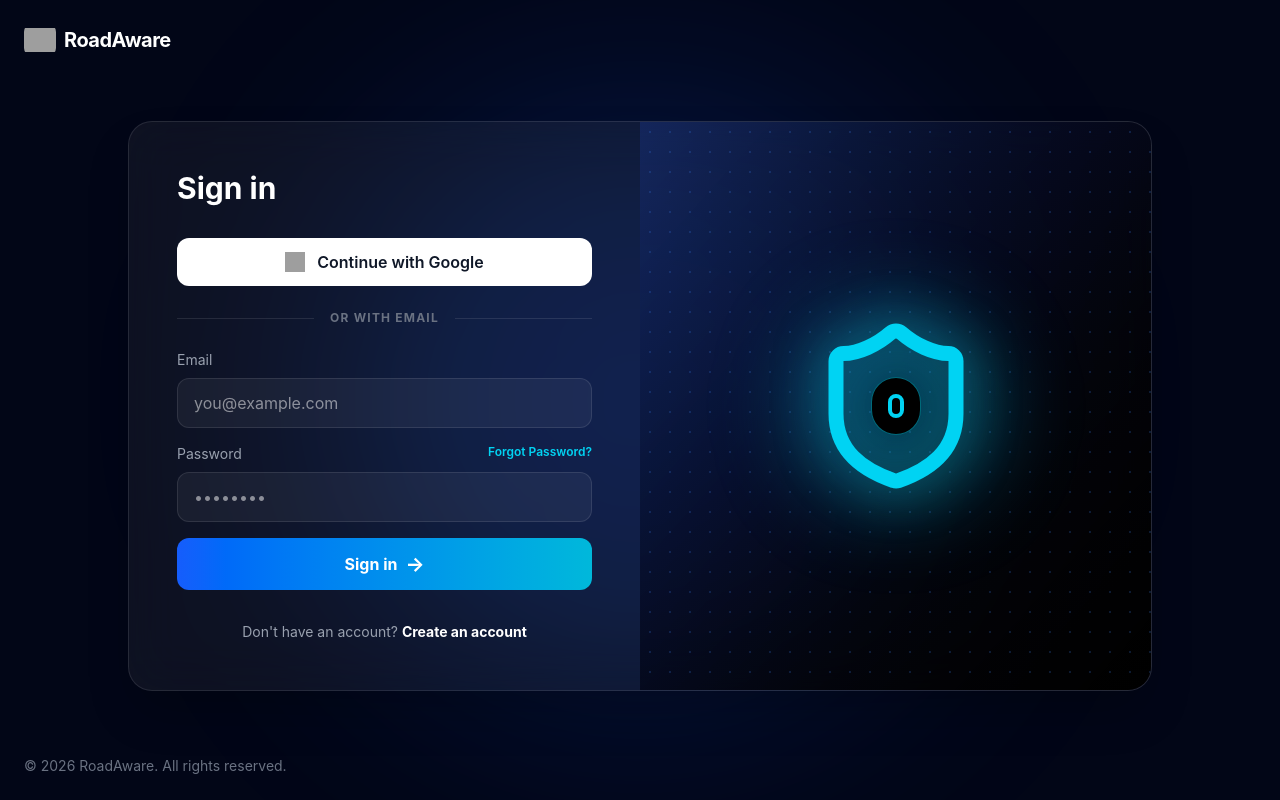
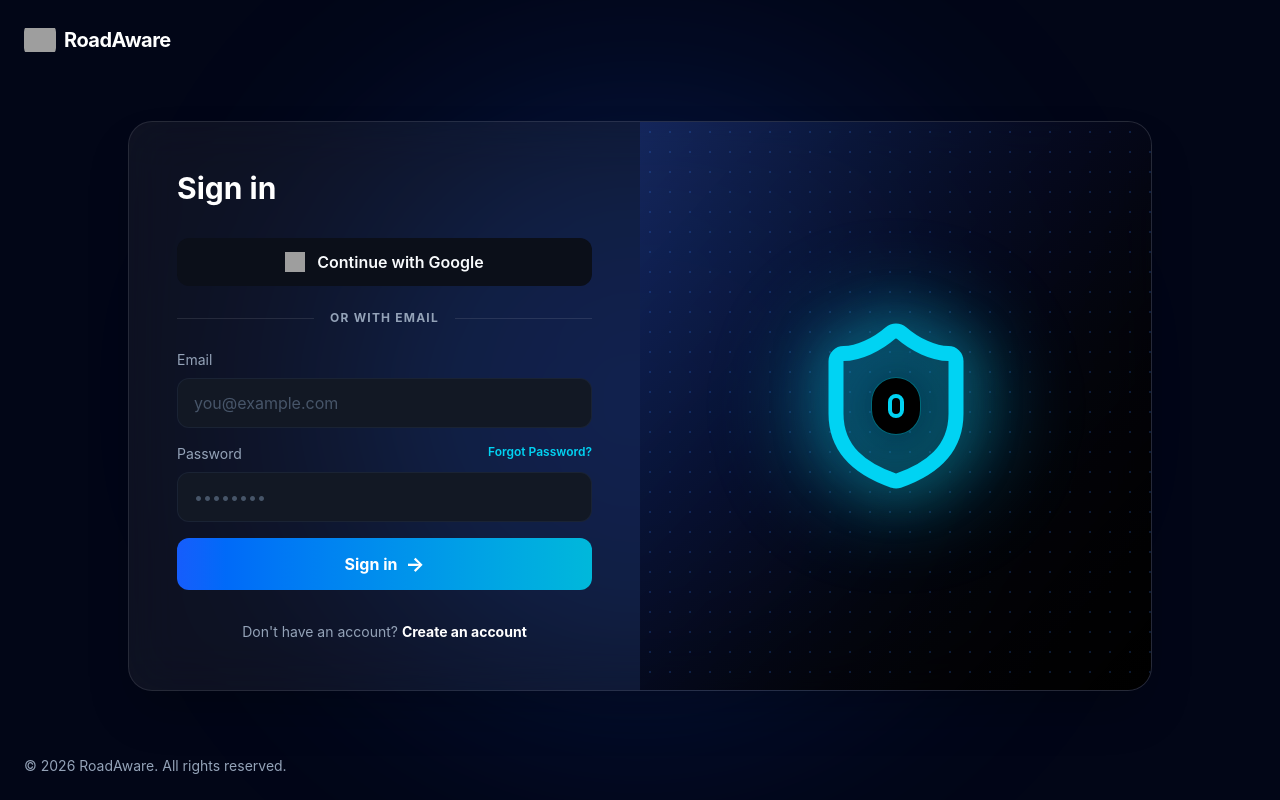
Before and after one commit to Pathum-Piyumal/RoadAware, a React (Vite) app in the folder frontend/: page /login in a window 1280 px wide. Built offline with nearby package versions, Linux system fonts and the light colour scheme; no server answers; grey boxes are pictures that could not be loaded; a web font is replaced by a local one.

Commit message:
feat(ui): implement dark and light mode with ThemeContext

```diff
--- a/frontend/src/App.jsx
+++ b/frontend/src/App.jsx
@@ -2,6 +2,7 @@ import { useEffect } from 'react';
 import { BrowserRouter as Router, Routes, Route, useLocation, Navigate } from 'react-router-dom';
 import { Toaster } from 'react-hot-toast';
 import AuthService from './services/auth.service';
+import { ThemeProvider } from './context/ThemeContext';
 
 function ScrollToTop() {
   const { pathname } = useLocation();
@@ -75,7 +76,7 @@ function AppContent() {
   const hideNavAndFooter = isAdminPage || isAuthPage;
 
   return (
-    <div className="min-h-screen bg-gray-50 text-gray-900 font-sans flex flex-col">
+    <div className="min-h-screen bg-gray-50 text-gray-900 dark:bg-slate-950 dark:text-slate-100 font-sans flex flex-col transition-colors duration-300">
 
       {/* Show Navbar conditionally */}
       {!hideNavAndFooter && <Navbar />}
@@ -139,10 +140,12 @@ function AppContent() {
 
 function App() {
   return (
-    <Router>
-      <ScrollToTop />
-      <AppContent />
-    </Router>
+    <ThemeProvider>
+      <Router>
+        <ScrollToTop />
+        <AppContent />
+      </Router>
+    </ThemeProvider>
   );
 }
 
--- a/frontend/src/components/common/Navbar.jsx
+++ b/frontend/src/components/common/Navbar.jsx
@@ -1,12 +1,15 @@
 import { Link, useLocation, useNavigate } from 'react-router-dom';
 import logo from '../../assets/logo.png';
 import AuthService from '../../services/auth.service';
+import { useTheme } from '../../context/ThemeContext';
+import { Sun, Moon } from 'lucide-react';
 
 const Navbar = () => {
   const location = useLocation();
   const navigate = useNavigate();
   const isHome = location.pathname === '/';
   const currentUser = AuthService.getCurrentUser();
+  const { isDarkMode, toggleTheme } = useTheme();
 
   const handleLogout = () => {
     AuthService.logout();
@@ -38,6 +41,38 @@ const Navbar = () => {
 
         {/* CTA */}
         <div style={{ display: 'flex', alignItems: 'center', gap: 24 }}>
+          {/* Theme Toggle Button */}
+          <button
+            onClick={toggleTheme}
+            style={{
+              background: 'rgba(255, 255, 255, 0.08)',
+              border: '1px solid rgba(255, 255, 255, 0.15)',
+              color: '#fff',
+              width: 38,
+              height: 38,
+              borderRadius: '50%',
+              display: 'flex',
+              alignItems: 'center',
+              justifyContent: 'center',
+              cursor: 'pointer',
+              transition: 'all 0.3s ease',
+              outline: 'none',
+            }}
+            onMouseEnter={e => {
+              e.currentTarget.style.background = 'rgba(255, 255, 255, 0.16)';
+              e.currentTarget.style.borderColor = 'rgba(255, 255, 255, 0.3)';
+              e.currentTarget.style.transform = 'scale(1.05)';
+            }}
+            onMouseLeave={e => {
+              e.currentTarget.style.background = 'rgba(255, 255, 255, 0.08)';
+              e.currentTarget.style.borderColor = 'rgba(255, 255, 255, 0.15)';
+              e.currentTarget.style.transform = 'scale(1)';
+            }}
+            title={isDarkMode ? "Switch to Light Mode" : "Switch to Dark Mode"}
+          >
+            {isDarkMode ? <Sun size={18} /> : <Moon size={18} />}
+          </button>
+
           {currentUser ? (
             <>
               <button onClick={handleLogout} style={{
--- /dev/null
+++ b/frontend/src/context/ThemeContext.jsx
@@ -0,0 +1,44 @@
+import React, { createContext, useContext, useState, useEffect } from 'react';
+
+const ThemeContext = createContext();
+
+export const ThemeProvider = ({ children }) => {
+  const [theme, setTheme] = useState(() => {
+    const savedTheme = localStorage.getItem('theme');
+    if (savedTheme) {
+      return savedTheme;
+    }
+    // Default to dark mode since the landing pages and admin screens look outstanding in dark mode
+    return 'dark';
+  });
+
+  const toggleTheme = () => {
+    setTheme((prevTheme) => (prevTheme === 'light' ? 'dark' : 'light'));
+  };
+
+  useEffect(() => {
+    const root = document.documentElement;
+    if (theme === 'dark') {
+      root.classList.add('dark');
+      root.style.colorScheme = 'dark';
+    } else {
+      root.classList.remove('dark');
+      root.style.colorScheme = 'light';
+    }
+    localStorage.setItem('theme', theme);
+  }, [theme]);
+
+  return (
+    <ThemeContext.Provider value={{ theme, isDarkMode: theme === 'dark', toggleTheme }}>
+      {children}
+    </ThemeContext.Provider>
+  );
+};
+
+export const useTheme = () => {
+  const context = useContext(ThemeContext);
+  if (context === undefined) {
+    throw new Error('useTheme must be used within a ThemeProvider');
+  }
+  return context;
+};
--- a/frontend/src/index.css
+++ b/frontend/src/index.css
@@ -35,6 +35,72 @@
     --color-glass-border: rgba(255, 255, 255, 0.05);
   }
 
+  /* Core selectors for global automatic dark mode adaptation of public & citizen pages */
+  .dark .bg-white {
+    background-color: #0b0f19 !important;
+  }
+  .dark .bg-gray-50,
+  .dark .bg-gray-50\/50,
+  .dark .bg-gray-50\/30 {
+    background-color: #020617 !important;
+  }
+  .dark .text-slate-900,
+  .dark .text-gray-900,
+  .dark .text-slate-800,
+  .dark .text-gray-800 {
+    color: #f8fafc !important;
+  }
+  .dark .text-slate-500,
+  .dark .text-gray-500,
+  .dark .text-slate-400,
+  .dark .text-gray-400 {
+    color: #94a3b8 !important;
+  }
+  .dark .border-slate-100,
+  .dark .border-slate-200,
+  .dark .border-gray-100,
+  .dark .border-gray-200 {
+    border-color: rgba(30, 41, 59, 0.7) !important;
+  }
+  .dark .bg-slate-50,
+  .dark .bg-slate-100 {
+    background-color: #121824 !important;
+  }
+  .dark input,
+  .dark textarea,
+  .dark select {
+    background-color: #121824 !important;
+    color: #f8fafc !important;
+    border-color: rgba(30, 41, 59, 0.7) !important;
+  }
+  .dark input::placeholder,
+  .dark textarea::placeholder {
+    color: #475569 !important;
+  }
+
+  /* Global micro-transitions for standard styles when themes switch */
+  .bg-white,
+  .bg-gray-50,
+  .bg-gray-50\/50,
+  .bg-slate-50,
+  .bg-slate-100,
+  .text-slate-900,
+  .text-gray-900,
+  .text-slate-800,
+  .text-gray-800,
+  .text-slate-500,
+  .text-gray-500,
+  .text-slate-400,
+  .text-gray-400,
+  .border-slate-100,
+  .border-slate-200,
+  .border-gray-100,
+  .border-gray-200 {
+    transition: background-color 0.35s cubic-bezier(0.4, 0, 0.2, 1),
+                color 0.35s cubic-bezier(0.4, 0, 0.2, 1),
+                border-color 0.35s cubic-bezier(0.4, 0, 0.2, 1);
+  }
+
   html,
   body,
   #root {
@@ -48,6 +114,7 @@
     background-color: var(--color-admin-bg, #f8fafc);
     color: var(--color-admin-text, #0f172a);
     font-family: 'Google Sans', sans-serif;
+    transition: background-color 0.35s cubic-bezier(0.4, 0, 0.2, 1), color 0.35s cubic-bezier(0.4, 0, 0.2, 1);
   }
 }
 
--- a/frontend/src/layouts/AdminLayout.jsx
+++ b/frontend/src/layouts/AdminLayout.jsx
@@ -1,23 +1,12 @@
-import { useState, useEffect } from 'react';
+import { useState } from 'react';
 import { Outlet } from 'react-router-dom';
 import Sidebar from '../components/admin/Sidebar';
 import Navbar from '../components/admin/Navbar';
+import { useTheme } from '../context/ThemeContext';
 
 const AdminLayout = () => {
   const [sidebarOpen, setSidebarOpen] = useState(false);
-  const [isDarkMode, setIsDarkMode] = useState(true); // Default to dark mode
-
-  const toggleTheme = () => {
-    setIsDarkMode(!isDarkMode);
-  };
-
-  useEffect(() => {
-    if (isDarkMode) {
-      document.documentElement.classList.add('dark');
-    } else {
-      document.documentElement.classList.remove('dark');
-    }
-  }, [isDarkMode]);
+  const { isDarkMode, toggleTheme } = useTheme();
 
   return (
     <div className={`flex flex-col h-screen max-h-screen w-full flex-auto bg-gradient-to-br from-admin-bg via-admin-bg to-blue-50/50 dark:to-blue-900/10 text-admin-text overflow-hidden transition-colors duration-300 ${isDarkMode ? 'dark' : ''}`}>
```
